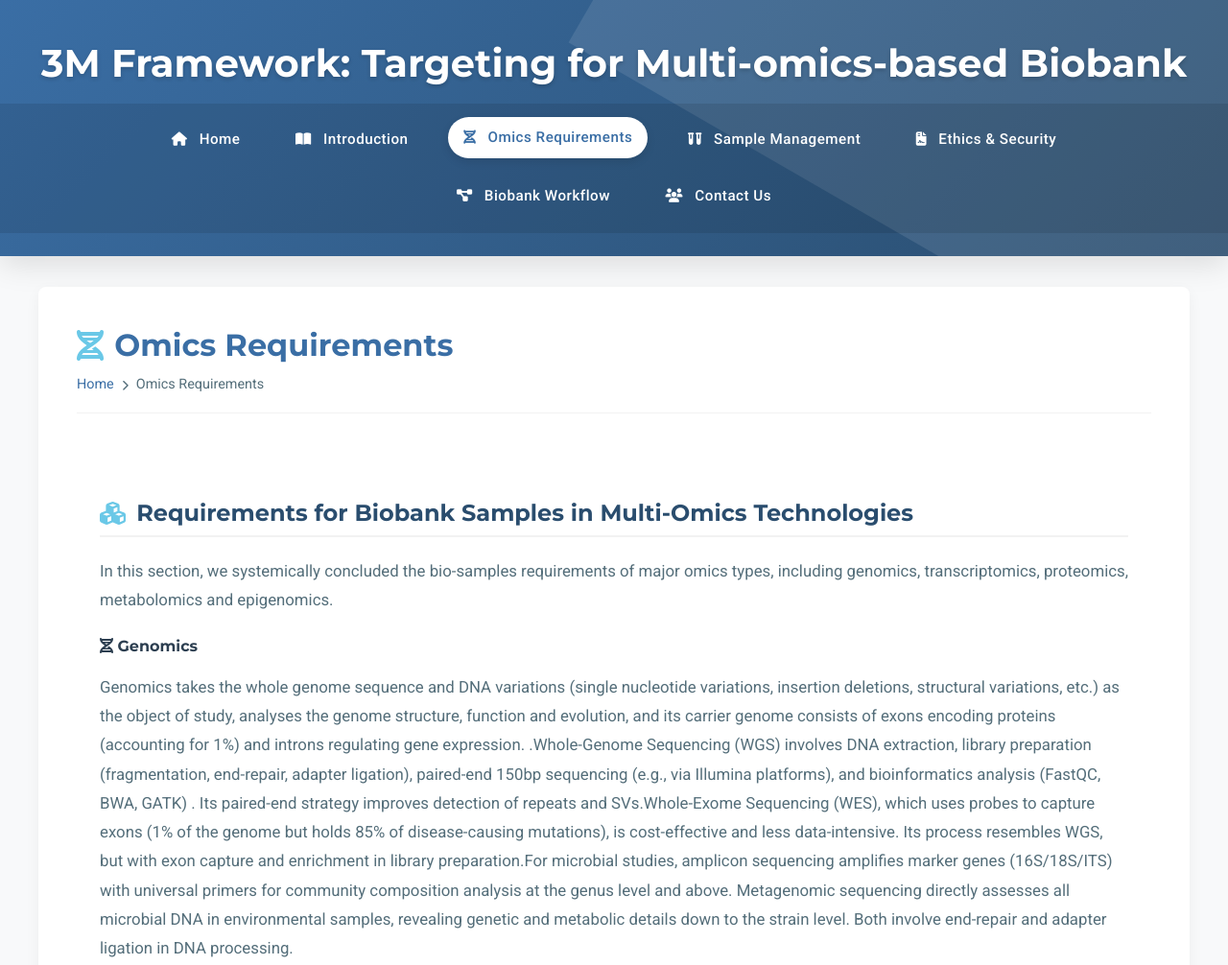
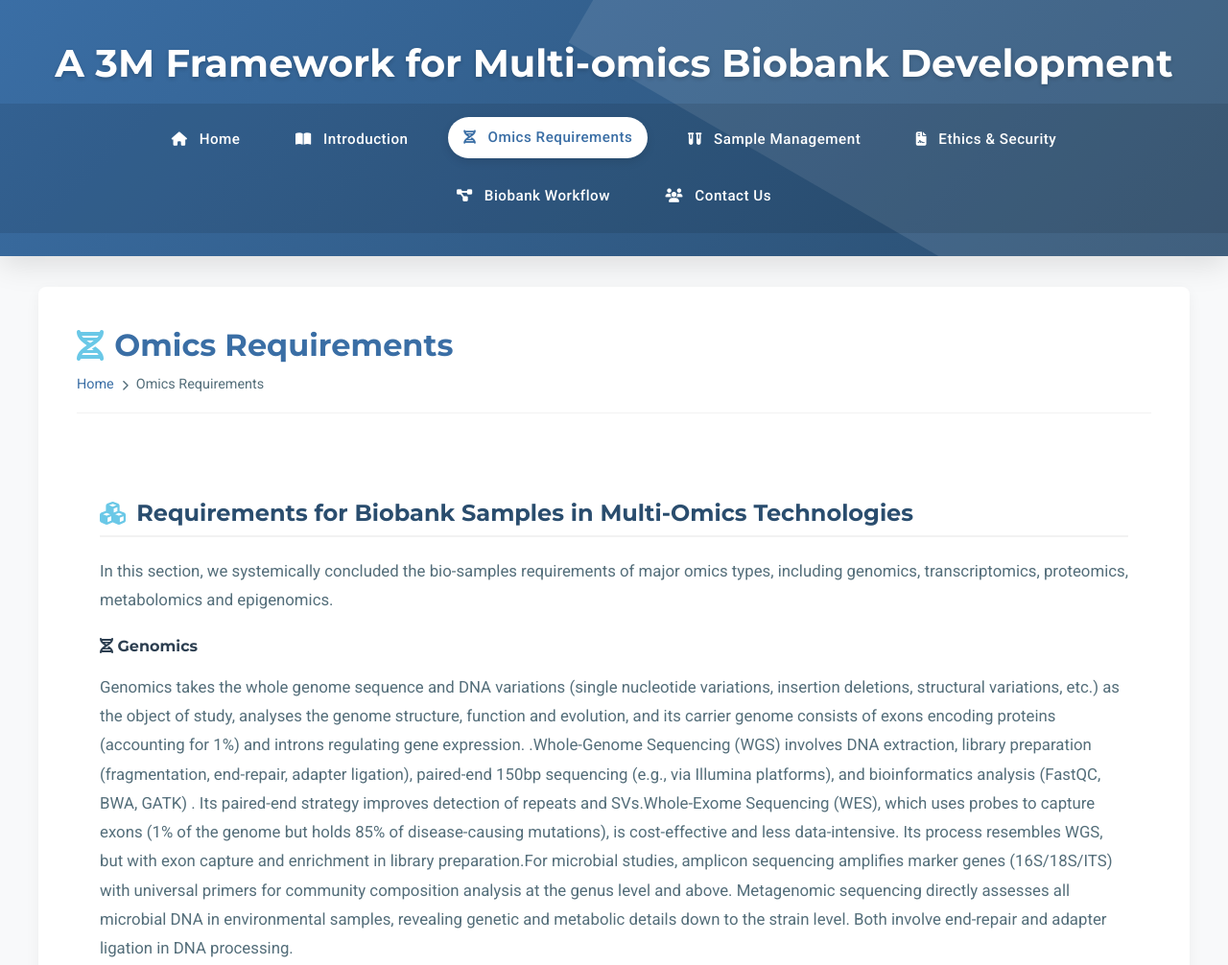
Before and after one commit to FuLab-ZhaoSun/3M_Framework, a plain HTML site: page omics.html in a window 1280 px wide. Shown: the top 1006 px of the page at 96% size. Drawn offline with Linux system fonts and the light colour scheme.

Commit message:
Update omics.html

```diff
--- a/omics.html
+++ b/omics.html
@@ -16,7 +16,7 @@
 <body>
     <header>
         <div class="header-content">
-            <h1>3M Framework: Targeting for Multi-omics-based Biobank</h1>
+            <h1>A 3M Framework for Multi-omics Biobank Development</h1>
         </div>
         <nav>
             <ul>
```
